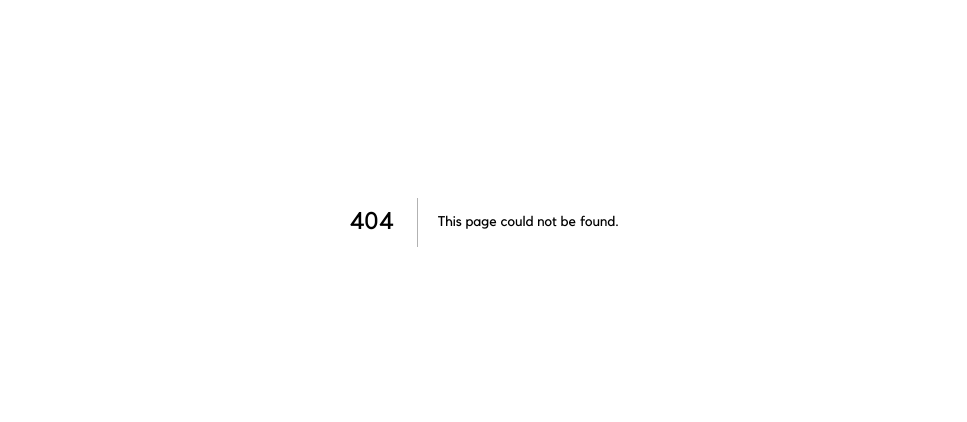
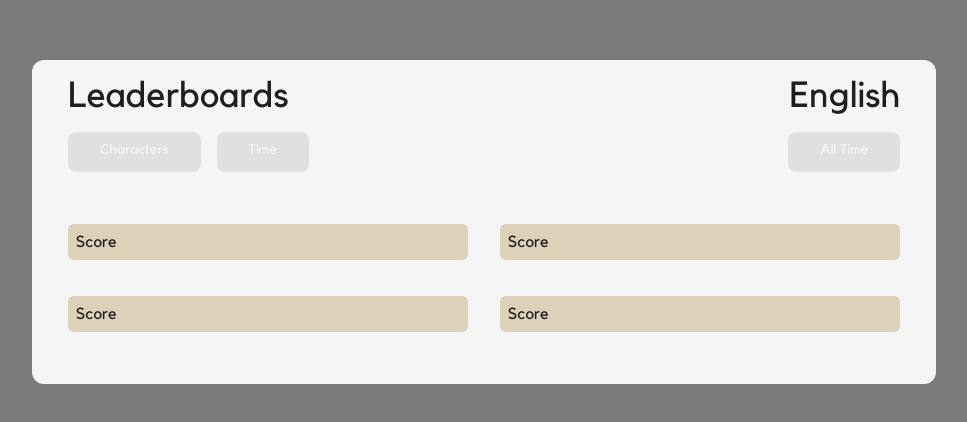
Before and after one commit to RuffByte/KeyLabs, a Next.js app: page /testpage in a window 1280 px wide. Before the commit this address had no page. Shown: the part 178-600 px from the top of the page, without its empty margins (156-1123 px from the left). Built offline with nearby package versions, Linux system fonts and the light colour scheme.

Commit message:
add testpage

```diff
--- /dev/null
+++ b/src/app/testpage/page.tsx
@@ -0,0 +1,11 @@
+import { Leaderboard } from '@/components/Leaderboard';
+
+const Testpage = () => {
+  return (
+    <div className="flex items-center justify-center">
+      <Leaderboard />
+    </div>
+  );
+};
+
+export default Testpage;
--- a/src/components/Leaderboard.tsx
+++ b/src/components/Leaderboard.tsx
@@ -5,8 +5,8 @@ import Button from './common/Button';
 export const Leaderboard = () => {
   return (
     <>
-      <div className="fixed left-0 top-0 z-[98] h-dvh w-dvw bg-black/70" />
-      <div className="fixed left-1/2 top-1/2 z-[99] rounded-xl bg-background px-9 py-4 text-white [translate:-50%_-50%]">
+      <div className="fixed left-0 top-0 z-[98] h-dvh w-dvw bg-black/50" />
+      <div className="fixed left-1/2 top-1/2 z-[99] rounded-xl bg-background px-9 py-4 text-foreground [translate:-50%_-50%]">
         <div className="flex w-full justify-between whitespace-nowrap text-4xl">
           <p className="w-min">Leaderboards</p>
           <p className="w-min">English</p>
@@ -21,14 +21,14 @@ export const Leaderboard = () => {
           </div>
         </div>
         <div className="flex gap-8">
-          <div className="w-[400px] odd:*:text-background even:*:bg-white">
+          <div className="w-[400px] odd:*:text-background even:*:bg-highlight">
             <Score />
             <Score />
             <Score />
             <Score />
             <Score />
           </div>
-          <div className="w-[400px] odd:*:text-background even:*:bg-white">
+          <div className="w-[400px] odd:*:text-background even:*:bg-highlight">
             <Score />
             <Score />
             <Score />
--- a/src/components/common/Dialog.tsx
+++ b/src/components/common/Dialog.tsx
@@ -1,6 +1,7 @@
 'use client';
 
 import React, { createContext, useState } from 'react';
+import { AnimatePresence, motion } from 'framer-motion';
 
 import { cn } from '@/lib/utils';
 import Button from './Button';
@@ -40,8 +41,8 @@ export const Dialog = ({ children }: { children: React.ReactNode }) => {
         handleClose,
       }}
     >
+      {open && <Modal />}
       {children}
-      {open && <Modal />}
     </DialogContext.Provider>
   );
 };
@@ -49,20 +50,35 @@ export const Dialog = ({ children }: { children: React.ReactNode }) => {
 const Modal = () => {
   const { handleClose } = useDialog();
   return (
-    <div
-      onClick={handleClose}
-      className="fixed inset-0 z-[999] h-dvh w-dvw bg-black/70"
-    />
+    <AnimatePresence mode="wait">
+      <motion.div
+        initial={{ opacity: 0 }}
+        animate={{ opacity: 1 }}
+        exit={{ opacity: 0 }}
+        transition={{ ease: 'easeInOut', duration: 0.2 }}
+        onClick={handleClose}
+        className="fixed inset-0 z-[999] h-dvh w-dvw bg-black/70"
+      />
+    </AnimatePresence>
   );
 };
 
 export const DialogContent = ({ children }: { children: React.ReactNode }) => {
   const { open } = useDialog();
-  if (!open) return;
   return (
-    <div className="absolute left-1/2 top-1/2 z-[1000] rounded-lg bg-background [translate:-50%_-50%]">
-      {children}
-    </div>
+    <AnimatePresence mode="wait">
+      {open && (
+        <motion.div
+          initial={{ scale: 0.8, opacity: 0 }}
+          animate={{ scale: 1, opacity: 1 }}
+          exit={{ scale: 0.95, opacity: 0 }}
+          transition={{ ease: 'easeInOut', duration: 0.1 }}
+          className="absolute left-1/2 top-1/2 z-[1000] rounded-lg bg-background [translate:-50%_-50%]"
+        >
+          {children}
+        </motion.div>
+      )}
+    </AnimatePresence>
   );
 };
 
```
